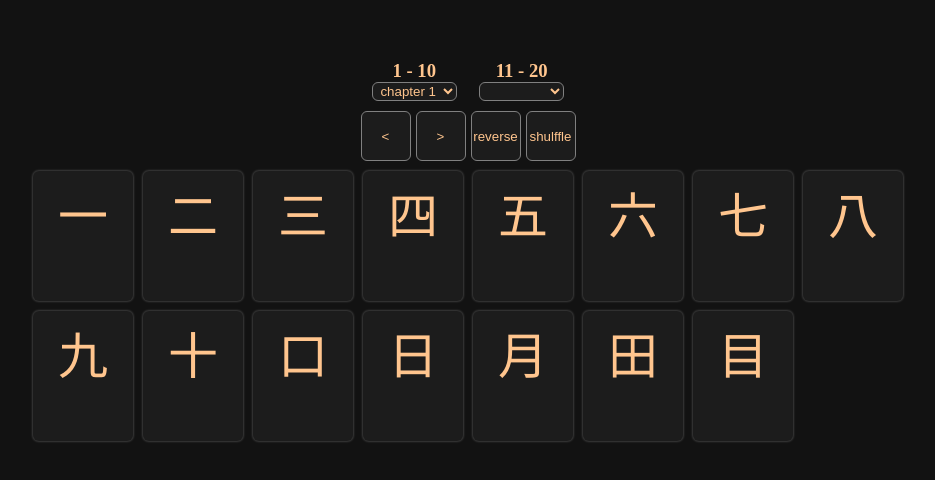
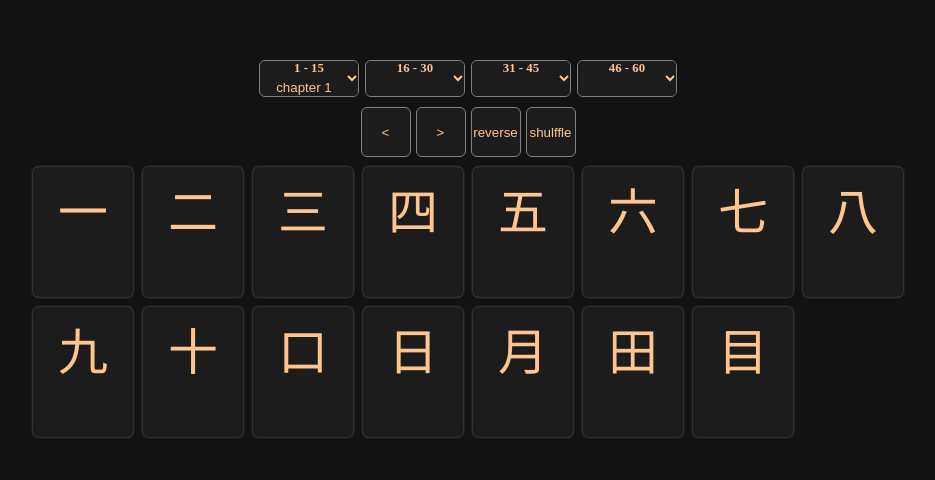
Before and after one commit to stefanszeke/kanji-app, an Angular app: page / in a window 1280 px wide. Shown: the top 480 px of the page, without its empty margins (172-1107 px from the left). Built offline with nearby package versions, Linux system fonts and the light colour scheme.

Commit message:
new build: new chapter selection

```diff
--- a/src/app/app.component.html
+++ b/src/app/app.component.html
@@ -1,26 +1,38 @@
 <div class="wrapper">
-
-  <div class="controls">
 
   <div class="chapters">
 
     <div class="select-box">
-        <h3>1 - 10</h3>
+      <h4>1 - 15</h4>
       <select [(ngModel)]="currentChapter" (change)="selectChapter()">
         <option *ngFor="let i of chapters1" [value]="i">chapter {{i}}</option>
       </select>
     </div>
 
     <div class="select-box">
-        <h3>11 - 20</h3>
+      <h4>16 - 30</h4>
       <select [(ngModel)]="currentChapter" (change)="selectChapter()">
         <option *ngFor="let i of chapters2" [value]="i">chapter {{i}}</option>
       </select>
     </div>
 
+    <div class="select-box">
+      <h4>31 - 45</h4>
+      <select [(ngModel)]="currentChapter" (change)="selectChapter()">
+        <option *ngFor="let i of chapters3" [value]="i">chapter {{i}}</option>
+      </select>
     </div>
 
+    <div class="select-box">
+      <h4>46 - 60</h4>
+      <select [(ngModel)]="currentChapter" (change)="selectChapter()">
+        <option *ngFor="let i of chapters4" [value]="i">chapter {{i}}</option>
+      </select>
+    </div>
 
+  </div>
+
+  <div class="controls">
 
     <div class="buttons">
       <button (click)="moveChapter('prev')"><</button>
@@ -28,7 +40,6 @@
       <button (click)="toggleReversed()">reverse</button>
       <button (click)="shulffle()">shulffle</button>
     </div>
-
 
   </div>
 
--- a/src/app/app.component.scss
+++ b/src/app/app.component.scss
@@ -17,26 +17,59 @@
 }
 
 .chapters {
-    display: grid;
-    grid-auto-flow: column;
-}
+  display: grid;
+  grid-gap: 6px;
+  grid-template-columns: repeat(auto-fill, minmax(100px, 0fr));
+  justify-content: center;
 
-.buttons {
-    display: grid;
-    grid-auto-flow: column;
-    grid-gap: 5px;
+  margin: 10px auto;
+  max-width: 110 * 4px;
 }
 
 .select-box {
-    display: grid;
-    justify-items: center;
+  position: relative;
+  display: grid;
+  width: 100px;
+
+  justify-items: center;
+  border: 1px solid gray;
+  border-radius: 6px;
+  overflow: hidden;
+}
+
+.chapters select {
+  width: 100px;
+  height: 35px;
+  background-color: #1c1c1c;
+  border: none;
+  border-radius: 6px;
+  color: #ffc58e;
+  text-align: center;
+  padding-top: 18px;
+}
+.chapters select:hover {
+  background-color: #f2f2f2;
+  background-color: #3a3a3a;
+  cursor: pointer;
+}
+
+.select-box h4 {
+  font-size: 0.8rem;
+  position: absolute;
+  pointer-events: none;
 }
 
 .controls {
   display: grid;
   grid-auto-flow: row;
-  grid-gap: 10px;
+  grid-gap: 6px;
   justify-content: center;
+}
+
+.controls .buttons {
+  display: grid;
+  grid-auto-flow: column;
+  grid-gap: 5px;
 }
 
 .controls button {
@@ -52,19 +85,6 @@
   cursor: pointer;
 }
 
-.controls select {
-  background-color: #1c1c1c;
-  border: 1px solid gray;
-  border-radius: 6px;
-  text-align: center;
-  color: #ffc58e;
-}
-.controls select:hover {
-  background-color: #f2f2f2;
-  background-color: #3a3a3a;
-  cursor: pointer;
-}
-
 @media screen and (max-width: 800px) {
   .kanji-list {
     grid-template-columns: repeat(auto-fill, minmax(60px, 0fr));
--- a/src/app/app.component.ts
+++ b/src/app/app.component.ts
@@ -12,8 +12,10 @@ export class AppComponent {
   @ViewChildren(KanjiItemComponent) kanjiItems!: QueryList<KanjiItemComponent>;
 
   selectedChapter: Kanji[] = [];
-  chapters1 = Array.from(Array(10).keys()).map(i => i + 1);
-  chapters2 = Array.from(Array(10).keys()).map(i => i + 11);
+  chapters1 = Array.from(Array(15).keys()).map(i => i + 1);
+  chapters2 = Array.from(Array(15).keys()).map(i => i + 16);
+  chapters3 = Array.from(Array(15).keys()).map(i => i + 31);
+  chapters4 = Array.from(Array(15).keys()).map(i => i + 46);
   currentChapter: number = 1;
 
   ngOnInit() {
--- a/src/app/components/kanji-item/kanji-item.component.html
+++ b/src/app/components/kanji-item/kanji-item.component.html
@@ -1,4 +1,4 @@
-<div *ngIf="!reversed" class="kanji-item" (click)="toggleHidden()">
+<div *ngIf="!reversed" class="kanji-item" (click)="toggleHidden() " [ngClass]="{'selected': !hidden}">
     <div class="kanji-char" >
         {{kanji.kanji}}
     </div>
@@ -6,7 +6,7 @@
         {{kanji.meaning}}
     </div>
 </div>
-<div *ngIf="reversed" class="kanji-item" (click)="toggleHidden()">
+<div *ngIf="reversed" class="kanji-item" (click)="toggleHidden()" [ngClass]="{'selected': !hidden}">
     <div class="kanji-char" [ngClass]="{'hidden': hidden}">
         {{kanji.kanji}}
     </div>
--- a/src/app/components/kanji-item/kanji-item.component.scss
+++ b/src/app/components/kanji-item/kanji-item.component.scss
@@ -9,6 +9,12 @@
     border-radius: 6px;
     cursor: pointer;
     transition: 90ms;
+}
+
+.selected {
+    background-color: #333333;
+    border: 1px solid white;
+    transform: scale(1.03);
 }
 .kanji-item:hover {
     box-shadow: 0 0 2px 2px rgba(226, 226, 226, 0.3);
@@ -36,7 +42,7 @@
 @media screen and (max-width: 800px) {
     .kanji-item {
         width: 60px;
-        height: 80px;
+        height: 65px;
     }
     .kanji-char {
         font-size: 30px;
```
Also changed, not shown: 3 other files (tests, documents, lock files or other folders). Lines whose indentation alone changed are shown as unchanged.
